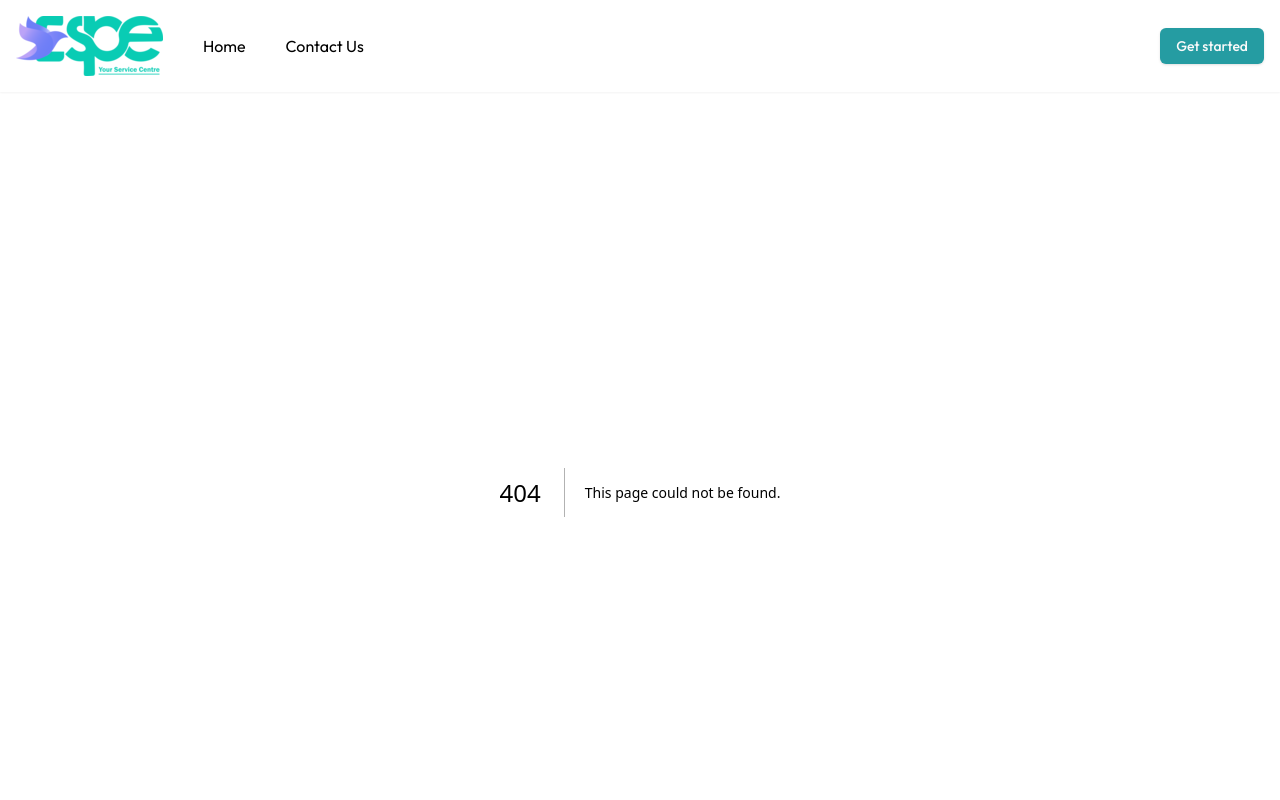
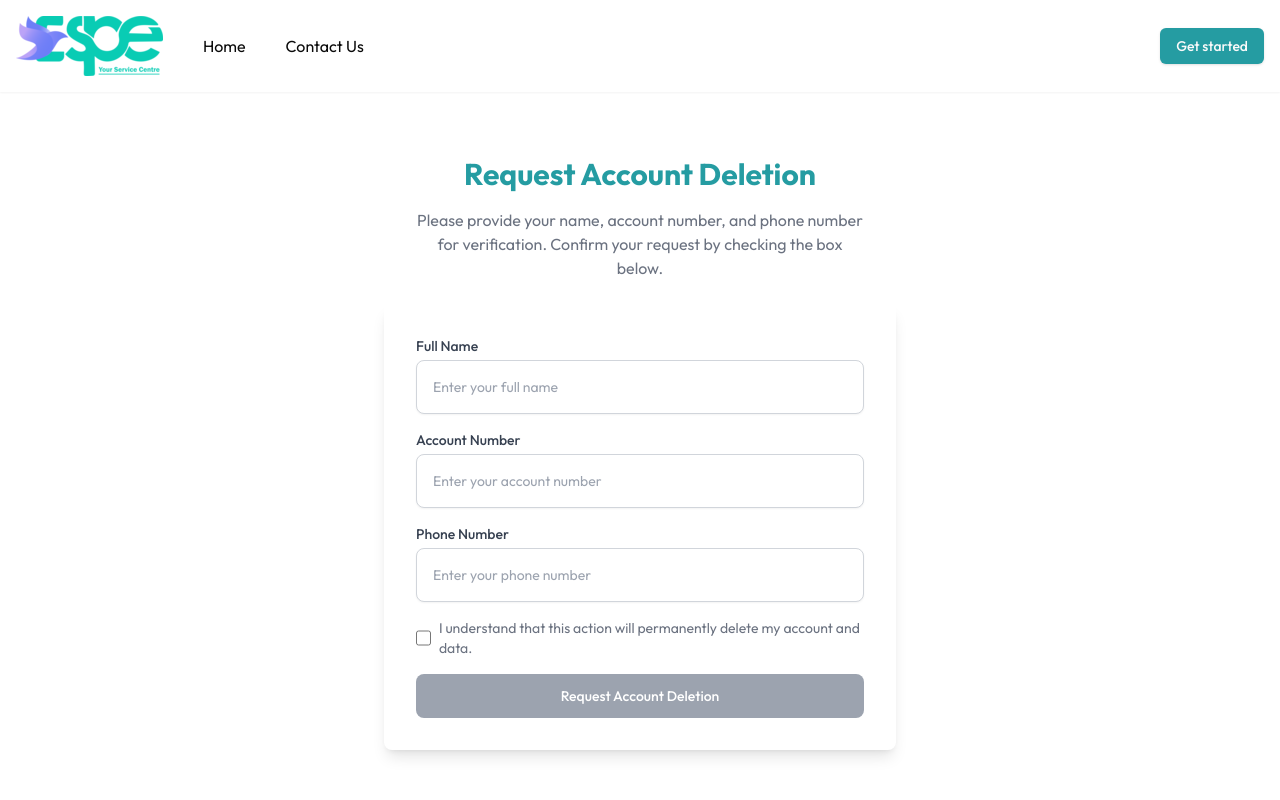
Before and after one commit to espeservice/espe-website, a Next.js app: page /account_deletion in a window 1280 px wide. Before the commit this address had no page. Shown: the top 800 px of the page. Built offline with nearby package versions, Linux system fonts and the light colour scheme.

Commit message:
Added data deltion issue

```diff
--- a/app/_components/Footer.jsx
+++ b/app/_components/Footer.jsx
@@ -143,7 +143,7 @@ const Footer = () => {
           </li>
 
           <li>
-            <a href="#" className="text-gray-500 transition hover:opacity-75"> Delete my data </a>
+            <a href="/account_deletion" className="text-gray-500 transition hover:opacity-75"> Delete my data </a>
           </li>
         </ul>
 
--- /dev/null
+++ b/app/account_deletion/page.js
@@ -0,0 +1,141 @@
+"use client";
+
+import React, { useState } from "react";
+import { ToastContainer, toast } from "react-toastify";
+import "react-toastify/dist/ReactToastify.css";
+
+const AccountDeletion = () => {
+  const [name, setName] = useState("");
+  const [accountNumber, setAccountNumber] = useState("");
+  const [phoneNumber, setPhoneNumber] = useState("");
+  const [isChecked, setIsChecked] = useState(false);
+
+  const handleFormSubmit = (e) => {
+    e.preventDefault();
+
+    if (!name || !accountNumber || !phoneNumber) {
+      toast.error("Please fill out all fields before submitting.");
+      return;
+    }
+
+    if (!isChecked) {
+      toast.error("Please confirm by checking the box.");
+      return;
+    }
+
+    // Simulate API call and success response
+    toast.success(
+      "We received your request. Your data will be deleted within 30 days. If we need more information, we will contact you."
+    );
+
+    console.log("Requesting deletion for:", { name, accountNumber, phoneNumber });
+
+    // Reset form fields
+    setName("");
+    setAccountNumber("");
+    setPhoneNumber("");
+    setIsChecked(false);
+  };
+
+  return (
+    <div className="mx-auto max-w-screen-xl px-4 py-16 sm:px-6 lg:px-8">
+      <div className="mx-auto max-w-lg">
+        <h1 className="text-center text-2xl font-bold text-primary sm:text-3xl">
+          Request Account Deletion
+        </h1>
+
+        <p className="mx-auto mt-4 max-w-md text-center text-gray-500">
+          Please provide your name, account number, and phone number for verification.
+          Confirm your request by checking the box below.
+        </p>
+
+        <form
+          onSubmit={handleFormSubmit}
+          className="mb-0 mt-6 space-y-4 rounded-lg p-4 shadow-lg sm:p-6 lg:p-8"
+        >
+          {/* Name Field */}
+          <div>
+            <label htmlFor="name" className="block text-sm font-medium text-gray-700">
+              Full Name
+            </label>
+            <div className="relative mt-1">
+              <input
+                type="text"
+                id="name"
+                className="w-full rounded-lg border border-gray-300 p-4 text-sm shadow-sm focus:border-primary focus:ring-primary"
+                placeholder="Enter your full name"
+                value={name}
+                onChange={(e) => setName(e.target.value)}
+              />
+            </div>
+          </div>
+
+          {/* Account Number Field */}
+          <div>
+            <label htmlFor="accountNumber" className="block text-sm font-medium text-gray-700">
+              Account Number
+            </label>
+            <div className="relative mt-1">
+              <input
+                type="text"
+                id="accountNumber"
+                className="w-full rounded-lg border border-gray-300 p-4 text-sm shadow-sm focus:border-primary focus:ring-primary"
+                placeholder="Enter your account number"
+                value={accountNumber}
+                onChange={(e) => setAccountNumber(e.target.value)}
+              />
+            </div>
+          </div>
+
+          {/* Phone Number Field */}
+          <div>
+  <label htmlFor="phoneNumber" className="block text-sm font-medium text-gray-700">
+    Phone Number
+  </label>
+  <div className="relative mt-1">
+    <input
+      type="number"
+      id="phoneNumber"
+      className="w-full rounded-lg border border-gray-300 p-4 text-sm shadow-sm focus:border-primary focus:ring-primary"
+      placeholder="Enter your phone number"
+      value={phoneNumber}
+      onChange={(e) => setPhoneNumber(e.target.value)}
+      required
+      pattern="[0-9]{10}" // Adjust pattern for your needs
+    />
+  </div>
+</div>
+
+          {/* Confirmation Checkbox */}
+          <div className="flex items-center mt-4">
+            <input
+              type="checkbox"
+              id="confirmation"
+              className="h-4 w-4 rounded border-gray-300 checked:bg-primary focus:ring-primary"
+              checked={isChecked}
+              onChange={(e) => setIsChecked(e.target.checked)}
+            />
+            <label htmlFor="confirmation" className="ml-2 text-sm text-gray-500">
+              I understand that this action will permanently delete my account and data.
+            </label>
+          </div>
+
+          {/* Submit Button */}
+          <button
+            type="submit"
+            className={`block w-full rounded-lg px-5 py-3 text-sm font-medium text-white ${
+              isChecked ? "bg-primary" : "bg-gray-400 cursor-not-allowed"
+            }`}
+            disabled={!isChecked}
+          >
+            Request Account Deletion
+          </button>
+        </form>
+      </div>
+      {/* Toast Notifications */}
+      <ToastContainer />
+    </div>
+  );
+};
+
+export default AccountDeletion;
--- a/package.json
+++ b/package.json
@@ -16,6 +16,7 @@
     "next": "15.0.3",
     "react": "19.0.0-rc-66855b96-20241106",
     "react-dom": "19.0.0-rc-66855b96-20241106",
+    "react-toastify": "^10.0.6",
     "tailwind-merge": "^2.5.5",
     "tailwindcss-animate": "^1.0.7"
   },
```
Also changed, not shown: 1 other file (tests, documents, lock files or other folders).
